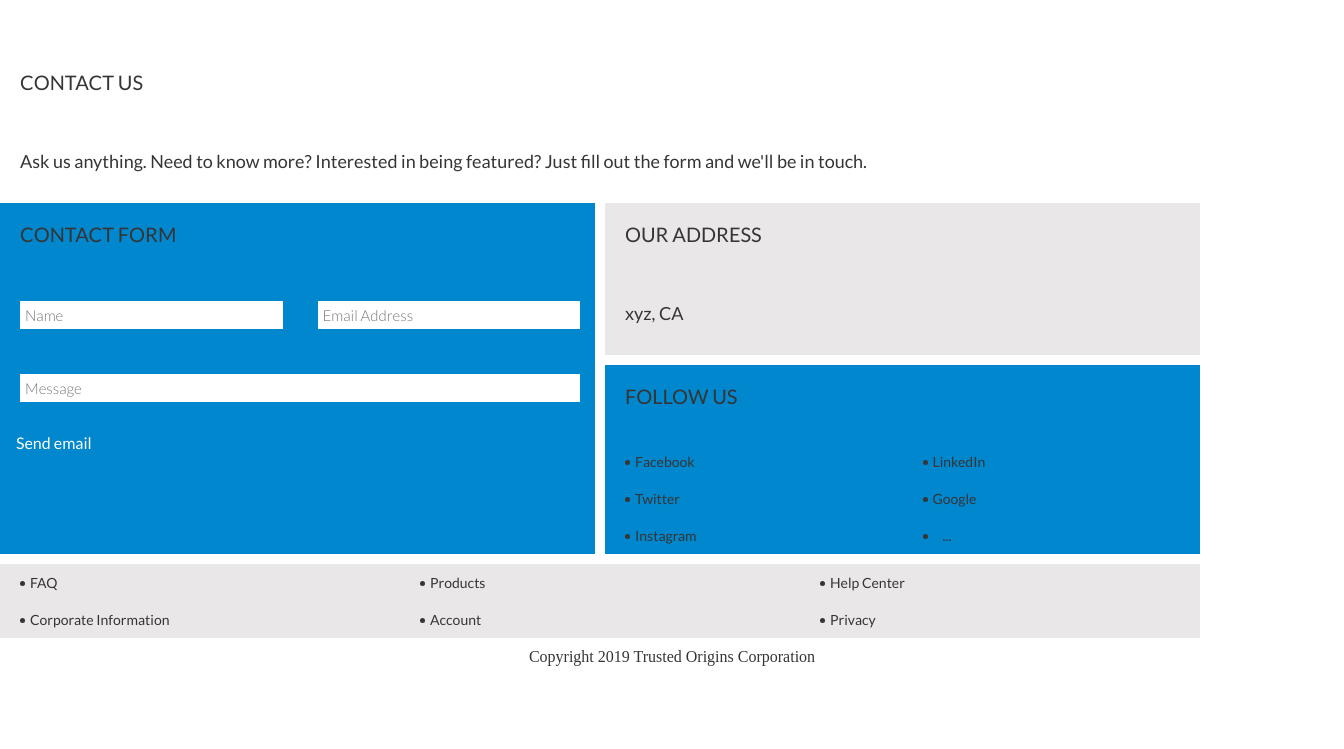
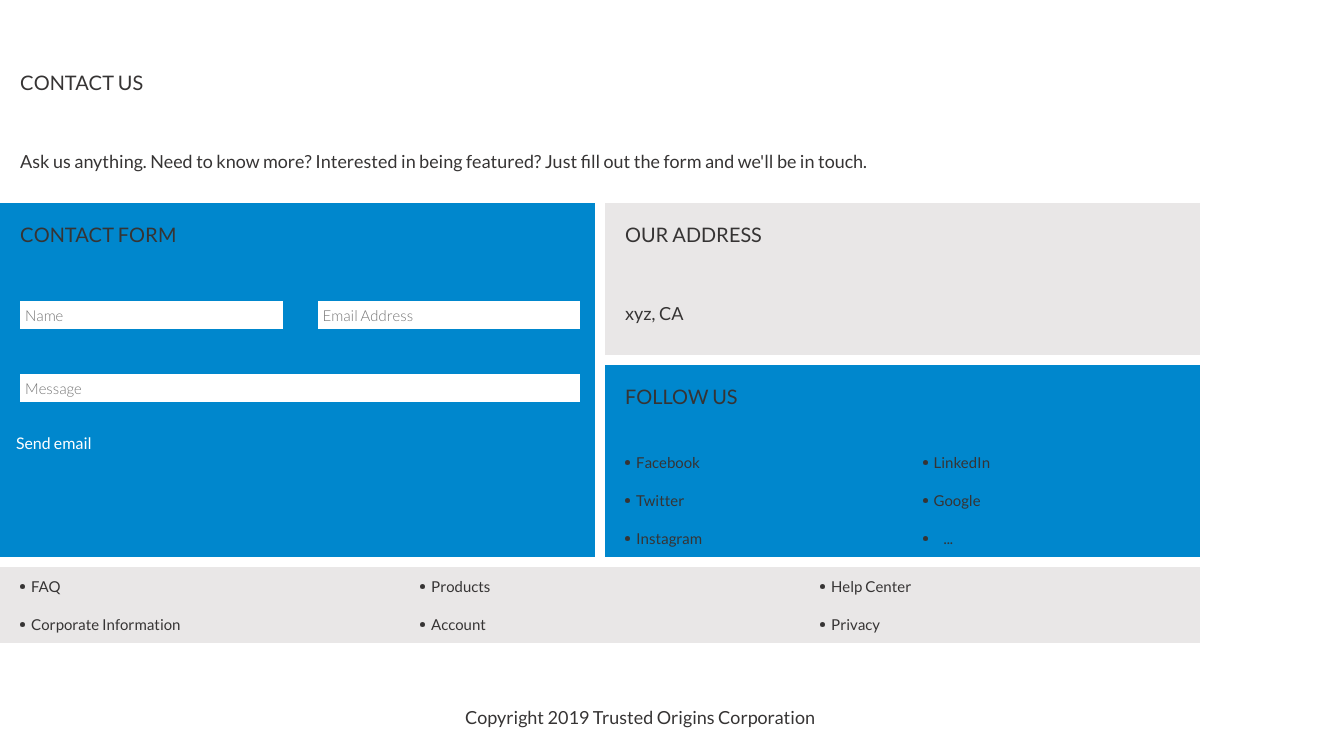
Before and after one commit to simon-milner/TOC-grid, a plain HTML site: page index.html in a window 1280 px wide. Shown: the part 1653-2402 px from the top of the page, 1344 px wide, since content can reach past the window. Before the commit the page ends 2341 px from the top, so only its background shows below. Drawn offline with Linux system fonts and the light colour scheme.

Commit message:
more formatting

```diff
--- a/css/style.css
+++ b/css/style.css
@@ -160,8 +160,12 @@ blockquote { font-family: Lato; font-size: 21px; font-style: normal; font-varian
 pre { font-family: Lato; font-size: 13px; font-style: normal; font-variant: normal; font-weight: 400; line-height: 15px; }
 input { font-family: Lato; font-size: 15px; font-style: normal; font-variant: normal; font-weight: 300; line-height: 15px; padding: 5px 0 5px 5px; margin-bottom: 5px; border-width: 0;width: 100%;}
 textarea { font-family: Lato; font-size: 15px; font-style: normal; font-variant: normal; font-weight: 300; line-height: 15px; padding: 5px; margin-bottom: 5px; }
-footer > p { font-size: 16px; font-style: normal; font-variant: normal; font-weight: 400; line-height: 25px; padding: 5px; margin: 20px 0;}
-li {font-family: Lato; font-size: 14px; padding: 10px 0px 10px 20px;}
+
+footer > p{
+  text-align: center;
+}
+/*footer > p { font-size: 16px; font-style: normal; font-variant: normal; font-weight: 400; line-height: 25px; padding: 5px; margin: 20px; align-content: left; width: auto;} */
+li {font-family: Lato; font-size: 15px; padding: 10px 0px 10px 20px;}
 
 li span {
   position: relative;
@@ -673,14 +677,6 @@ card img {
 }
 
 
-footer {
-  font-size: 1rem;
-  align-items: center;
-  justify-content: center;
-  text-align: center;
-  padding: 2rem;
-}
-
 /* Blog Page */
 .blog-image {grid-area: blog-image;}
 .blog-image-lable {grid-area: blog-image-lable;}
@@ -702,7 +698,7 @@ footer {
 }
 
 footer{
-  margin-top: 50px;
+  margin-top: 10px;
   position: absolute;
   bottom: 0;
   width: 100%;
@@ -847,7 +843,9 @@ footer{
   width: 100vw;
   }
 
-}
+li {font-family: Lato; font-size: 14px; padding: 10px 0px 10px 20px;}
+
+} /* End Media Query */
 
 
 /*     MORE PAGE
--- a/index.html
+++ b/index.html
@@ -158,8 +158,7 @@
             </div>
 
     </main>
-    <footer id="landing-page-footer" >
-        Copyright 2019 Trusted Origins Corporation
+    <footer id="landing-page-footer" > <p>Copyright 2019 Trusted Origins Corporation</p>
     </footer> <!--footer-section-->
 </div> <!--landing-page-container-->
 <script src="js/main.js"></script>
```
